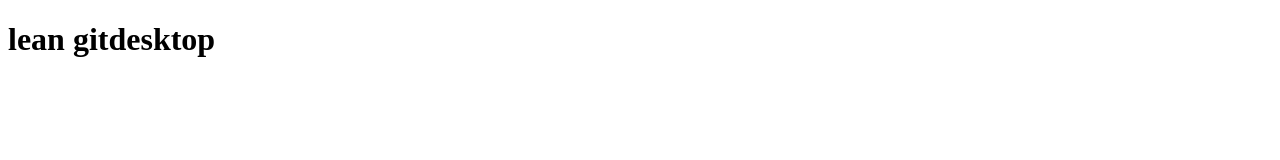
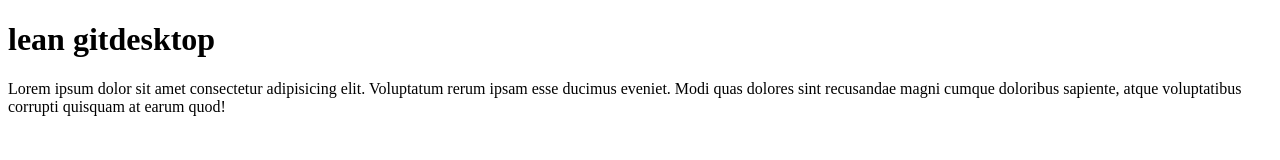
Before and after one commit to OHMME/test, a plain HTML site: page index.html in a window 1280 px wide. Drawn offline with Linux system fonts and the light colour scheme.

Commit message:
Update index.html

```diff
--- a/index.html
+++ b/index.html
@@ -7,5 +7,6 @@
 </head>
 <body>
     <h1>lean gitdesktop</h1>
+    <p>Lorem ipsum dolor sit amet consectetur adipisicing elit. Voluptatum rerum ipsam esse ducimus eveniet. Modi quas dolores sint recusandae magni cumque doloribus sapiente, atque voluptatibus corrupti quisquam at earum quod!</p>
 </body>
 </html>
```
